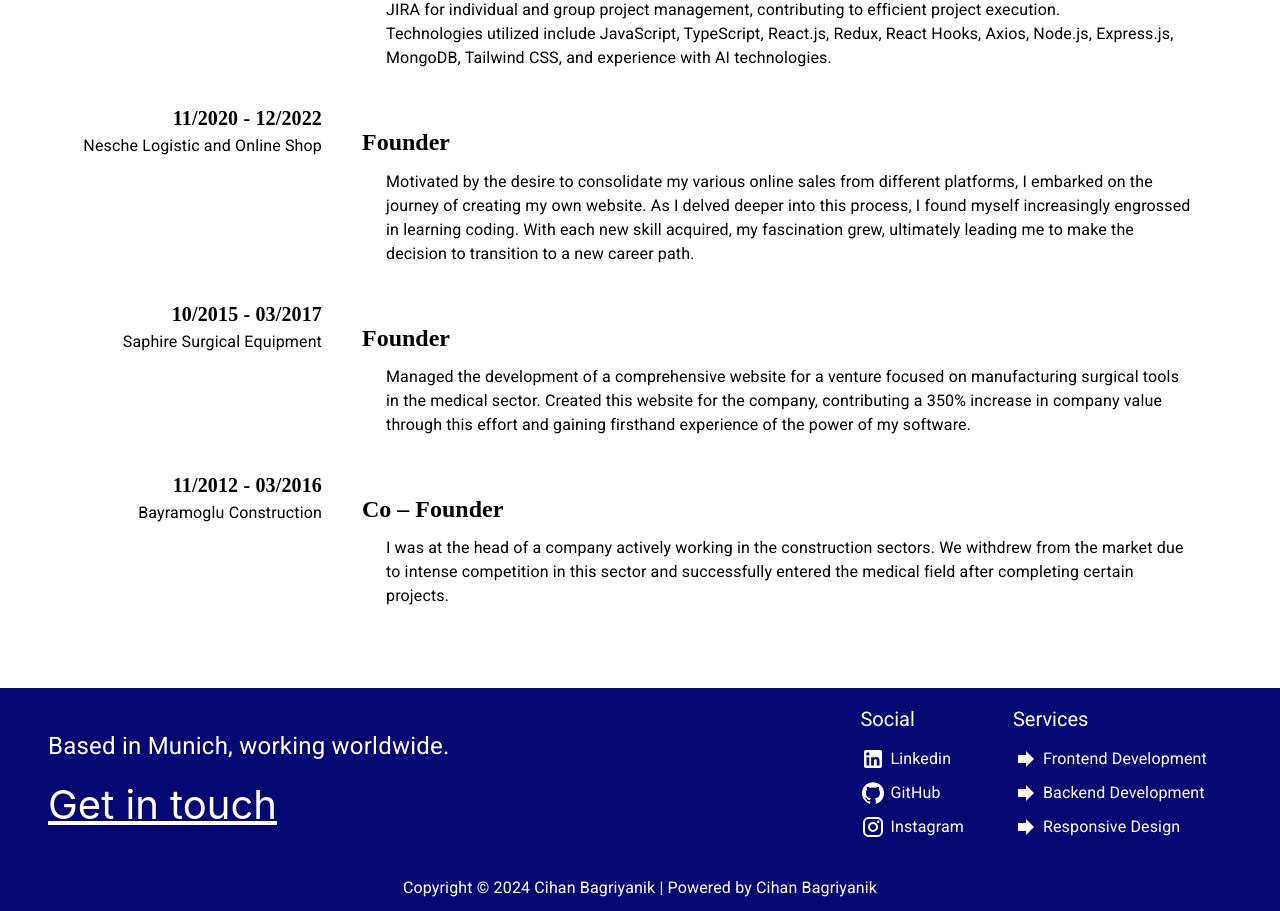
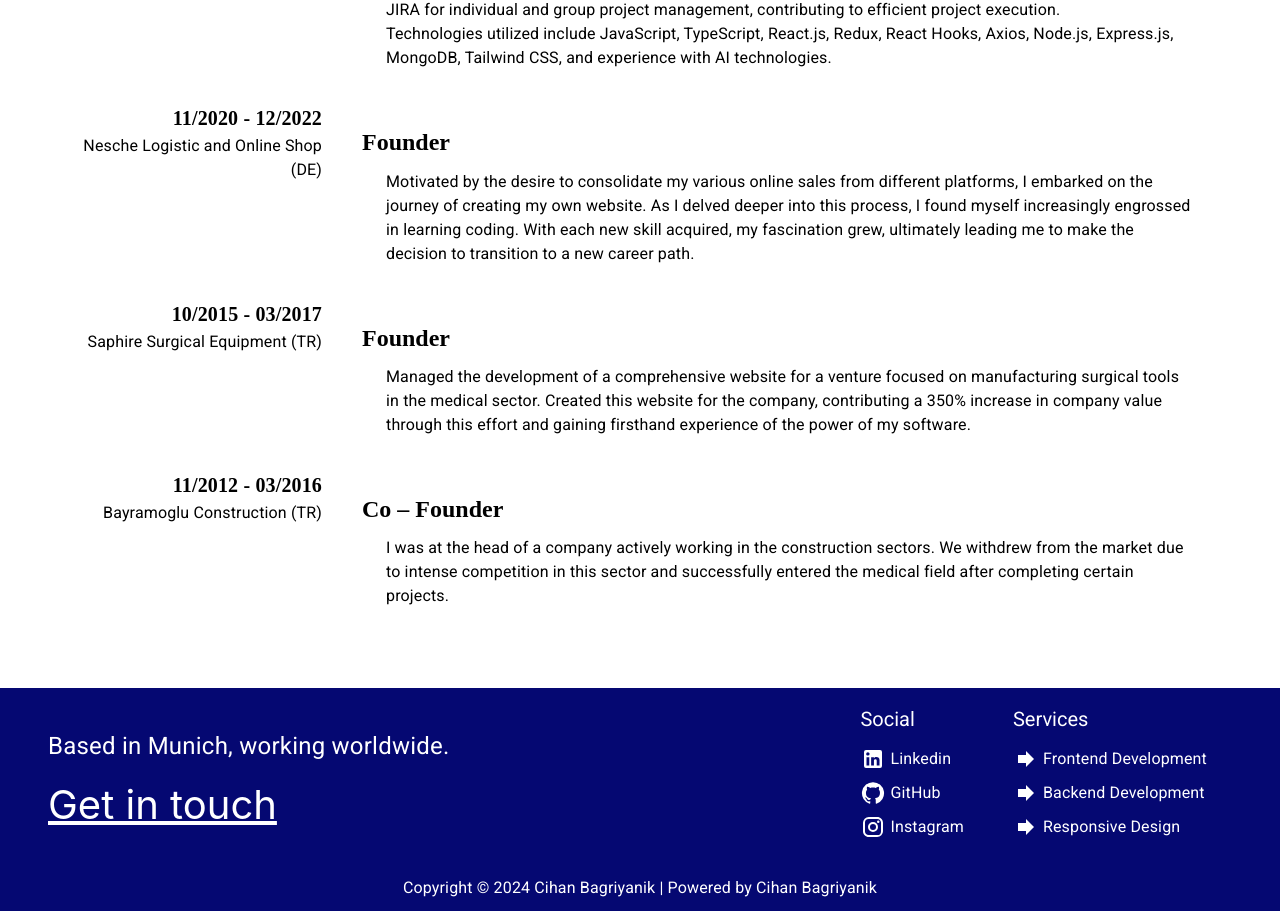
Before and after one commit to cihanbagriyanik/cihanbag, a React (Vite) app: page / in a window 1280 px wide. Shown: the part 2773-3684 px from the top of the page. Built offline with nearby package versions, Linux system fonts and the light colour scheme; a web font is replaced by a local one.

Commit message:
up to date data

```diff
--- a/src/helper/data.jsx
+++ b/src/helper/data.jsx
@@ -511,7 +511,7 @@ export const experinceData = [
     {
         id: 3,
         date: "11/2020 - 12/2022",
-        company: "Nesche Logistic and Online Shop",
+        company: "Nesche Logistic and Online Shop (DE)",
         title: "Founder",
         description:
             "Motivated by the desire to consolidate my various online sales from different platforms, I embarked on the journey of creating my own website. As I delved deeper into this process, I found myself increasingly engrossed in learning coding. With each new skill acquired, my fascination grew, ultimately leading me to make the decision to transition to a new career path.",
@@ -519,7 +519,7 @@ export const experinceData = [
     {
         id: 2,
         date: "10/2015 - 03/2017",
-        company: "Saphire Surgical Equipment",
+        company: "Saphire Surgical Equipment (TR)",
         title: "Founder",
         description:
             "Managed the development of a comprehensive website for a venture focused on manufacturing surgical tools in the medical sector. Created this website for the company, contributing a 350% increase in company value through this effort and gaining firsthand experience of the power of my software.",
@@ -527,7 +527,7 @@ export const experinceData = [
     {
         id: 1,
         date: "11/2012 - 03/2016",
-        company: "Bayramoglu Construction",
+        company: "Bayramoglu Construction (TR)",
         title: "Co – Founder",
         description:
             "I was at the head of a company actively working in the construction sectors. We withdrew from the market due to intense competition in this sector and successfully entered the medical field after completing certain projects.",
```
